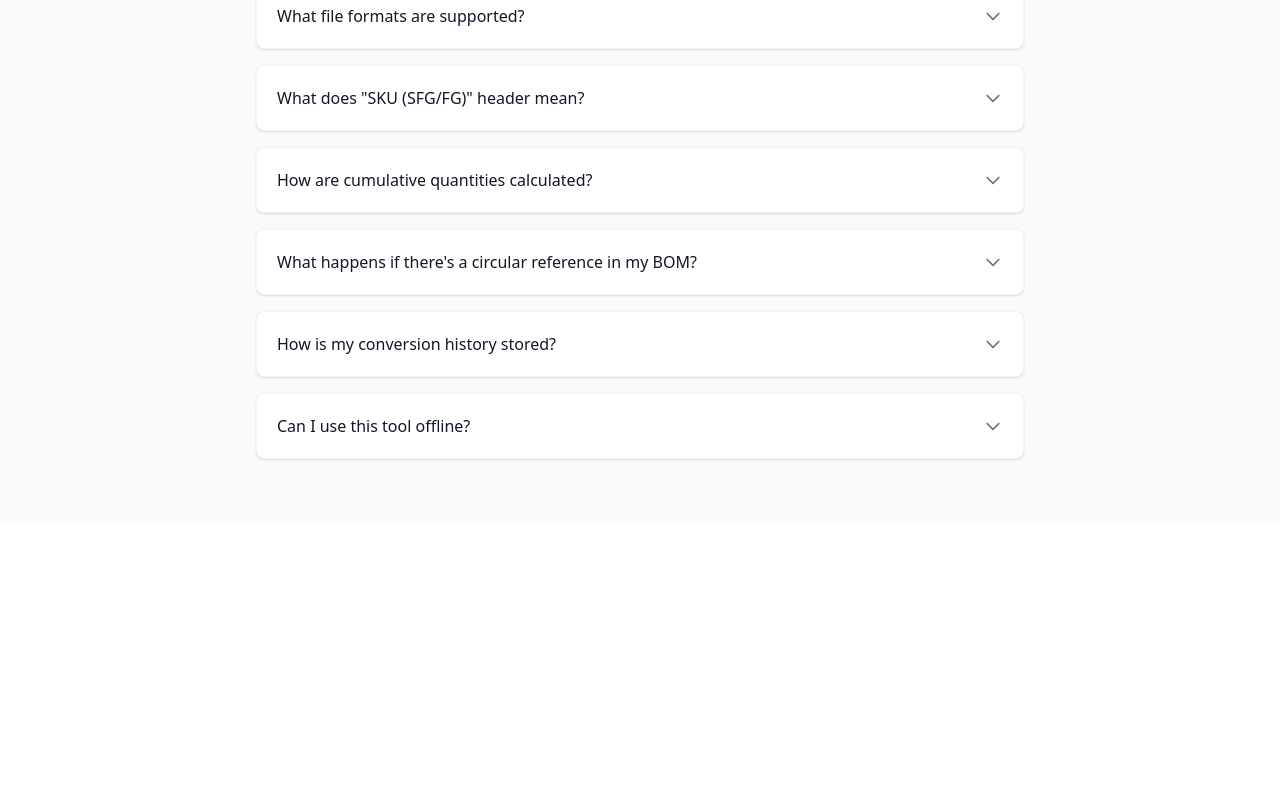
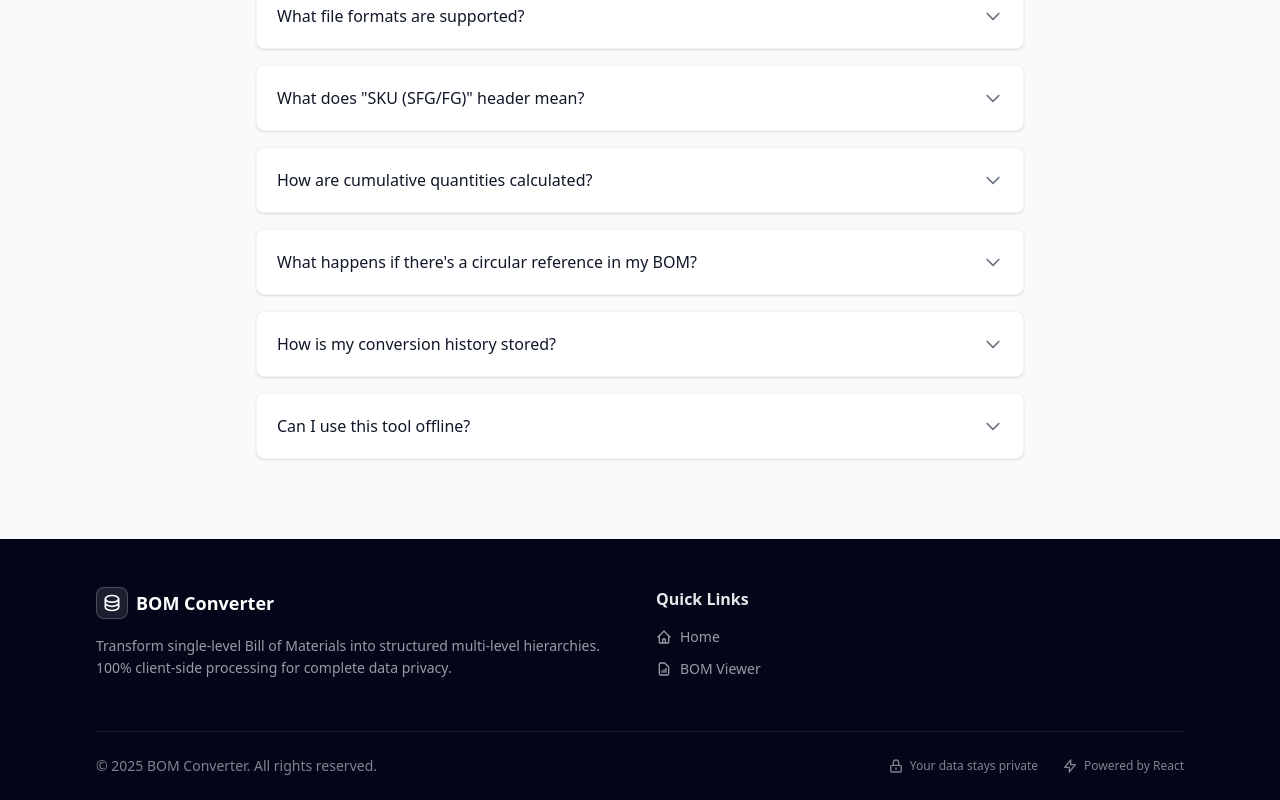
Before and after one commit to faizalindrak/bom-converter-web-app, a React (Vite) app: page / in a window 1280 px wide. Shown: the part 2044-2844 px from the top of the page. Before the commit the page ends 2567 px from the top, so only its background shows below. Built offline with nearby package versions, Linux system fonts and the light colour scheme; what ag-grid-community would draw is missing.

Commit message:
feat: Add Home page for BOM file upload, multi-level conversion, and persistent last conversion display.

```diff
--- a/src/pages/Home.jsx
+++ b/src/pages/Home.jsx
@@ -83,7 +83,8 @@ const Home = () => {
   const isNewConversion = isDownloadReady;
 
   return (
-    <div className="min-h-screen bg-gray-50 py-16 px-4 sm:px-6 lg:px-8 font-sans">
+    <div className="min-h-screen bg-gray-50 font-sans flex flex-col">
+      <div className="flex-1 pt-16 pb-20 px-4 sm:px-6 lg:px-8">
         <div className="max-w-3xl mx-auto">
           <div className="text-center mb-16">
             <h1 className="text-4xl font-extrabold text-gray-900 tracking-tight mb-4 sm:text-5xl">
@@ -416,6 +417,85 @@ const Home = () => {
           </div>
         </div>
       </div>
+
+      {/* Footer */}
+      <footer className="bg-[oklch(12.9%_0.042_264.695)] text-white">
+        <div className="max-w-6xl mx-auto px-4 sm:px-6 lg:px-8">
+          {/* Main Footer Content */}
+          <div className="py-12 grid md:grid-cols-2 gap-8">
+            {/* Brand */}
+            <div>
+              <div className="flex items-center gap-2 mb-4">
+                <div className="w-8 h-8 rounded-lg bg-white/10 flex items-center justify-center backdrop-blur-sm border border-white/20">
+                  <svg
+                    className="w-5 h-5 text-white"
+                    fill="none"
+                    stroke="currentColor"
+                    viewBox="0 0 24 24"
+                    xmlns="http://www.w3.org/2000/svg"
+                  >
+                    <path
+                      strokeLinecap="round"
+                      strokeLinejoin="round"
+                      strokeWidth={2}
+                      d="M4 7v10c0 2.21 3.582 4 8 4s8-1.79 8-4V7M4 7c0 2.21 3.582 4 8 4s8-1.79 8-4M4 7c0-2.21 3.582-4 8-4s8 1.79 8 4m0 5c0 2.21-3.582 4-8 4s-8-1.79-8-4"
+                    />
+                  </svg>
+                </div>
+                <span className="text-lg font-bold">BOM Converter</span>
+              </div>
+              <p className="text-white/60 text-sm leading-relaxed">
+                Transform single-level Bill of Materials into structured multi-level hierarchies. 100% client-side processing for complete data privacy.
+              </p>
+            </div>
+
+            {/* Quick Links */}
+            <div>
+              <h4 className="font-semibold mb-4 text-white/90">Quick Links</h4>
+              <ul className="space-y-2">
+                <li>
+                  <a href="#" onClick={(e) => { e.preventDefault(); window.scrollTo({ top: 0, behavior: 'smooth' }); }} className="text-white/60 hover:text-white text-sm transition-colors inline-flex items-center gap-2">
+                    <svg className="w-4 h-4" fill="none" stroke="currentColor" viewBox="0 0 24 24">
+                      <path strokeLinecap="round" strokeLinejoin="round" strokeWidth={2} d="M3 12l2-2m0 0l7-7 7 7M5 10v10a1 1 0 001 1h3m10-11l2 2m-2-2v10a1 1 0 01-1 1h-3m-6 0a1 1 0 001-1v-4a1 1 0 011-1h2a1 1 0 011 1v4a1 1 0 001 1m-6 0h6" />
+                    </svg>
+                    Home
+                  </a>
+                </li>
+                <li>
+                  <Link to="/viewer" className="text-white/60 hover:text-white text-sm transition-colors inline-flex items-center gap-2">
+                    <svg className="w-4 h-4" fill="none" stroke="currentColor" viewBox="0 0 24 24">
+                      <path strokeLinecap="round" strokeLinejoin="round" strokeWidth={2} d="M9 17v-2m3 2v-4m3 4v-6m2 10H7a2 2 0 01-2-2V5a2 2 0 012-2h5.586a1 1 0 01.707.293l5.414 5.414a1 1 0 01.293.707V19a2 2 0 01-2 2z" />
+                    </svg>
+                    BOM Viewer
+                  </Link>
+                </li>
+              </ul>
+            </div>
+          </div>
+
+          {/* Bottom Bar */}
+          <div className="py-6 border-t border-white/10 flex flex-col sm:flex-row items-center justify-between gap-4">
+            <p className="text-white/50 text-sm">
+              © {new Date().getFullYear()} BOM Converter. All rights reserved.
+            </p>
+            <div className="flex items-center gap-6">
+              <span className="text-white/50 text-xs flex items-center gap-1.5">
+                <svg className="w-4 h-4" fill="none" stroke="currentColor" viewBox="0 0 24 24">
+                  <path strokeLinecap="round" strokeLinejoin="round" strokeWidth={2} d="M12 15v2m-6 4h12a2 2 0 002-2v-6a2 2 0 00-2-2H6a2 2 0 00-2 2v6a2 2 0 002 2zm10-10V7a4 4 0 00-8 0v4h8z" />
+                </svg>
+                Your data stays private
+              </span>
+              <span className="text-white/50 text-xs flex items-center gap-1.5">
+                <svg className="w-4 h-4" fill="none" stroke="currentColor" viewBox="0 0 24 24">
+                  <path strokeLinecap="round" strokeLinejoin="round" strokeWidth={2} d="M13 10V3L4 14h7v7l9-11h-7z" />
+                </svg>
+                Powered by React
+              </span>
+            </div>
+          </div>
+        </div>
+      </footer>
+    </div>
   );
 };
 
```
Lines whose indentation alone changed are shown as unchanged.
